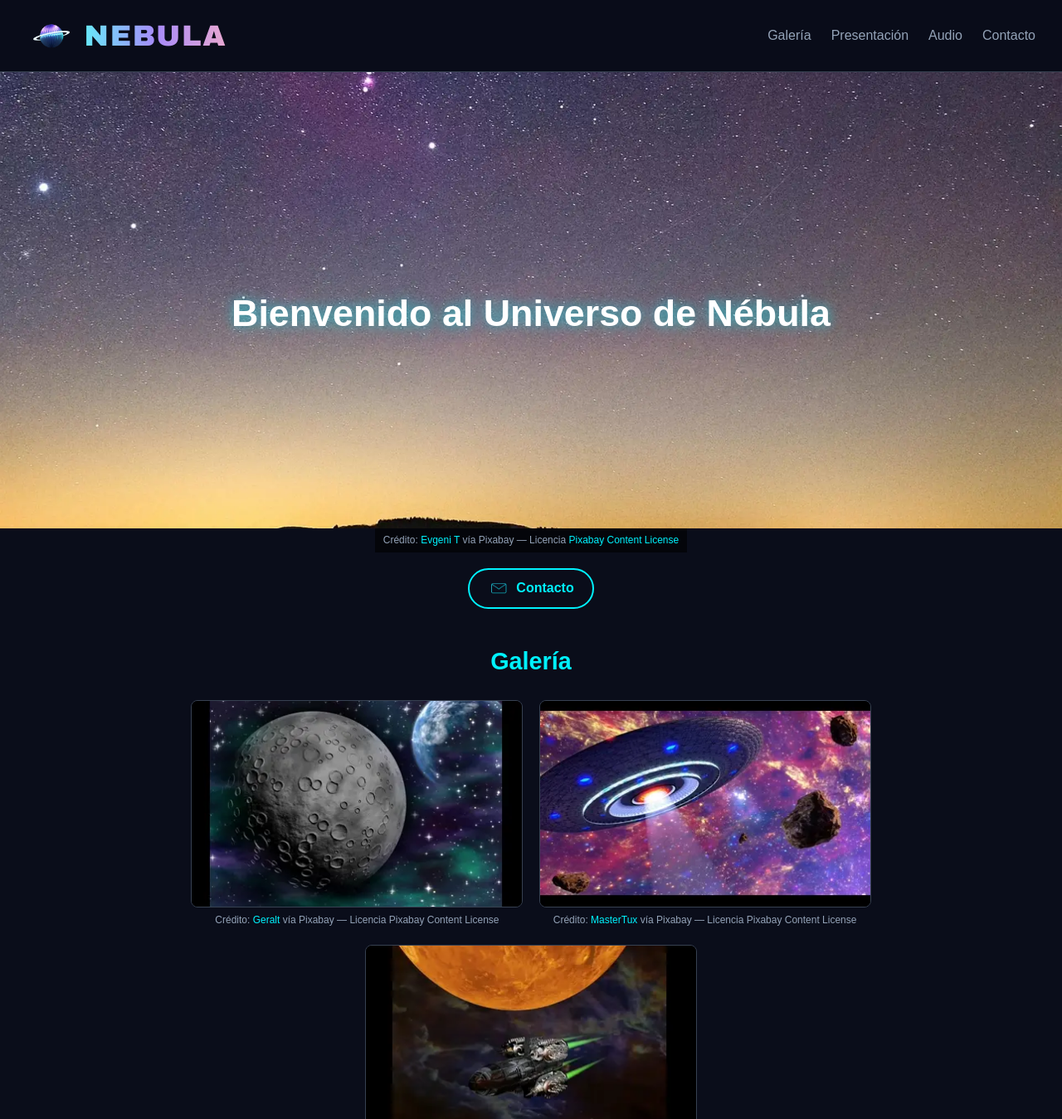
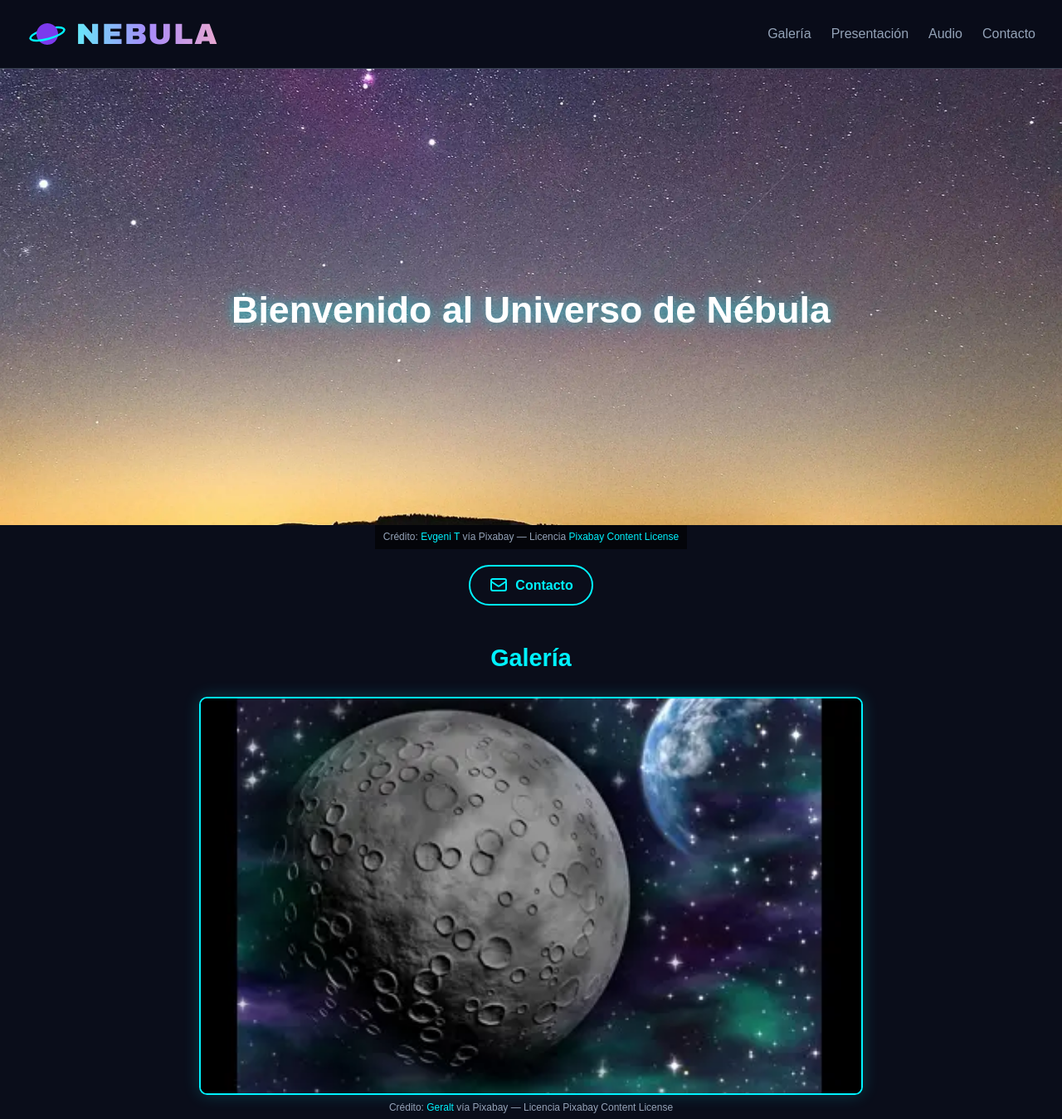
Before and after one commit to bbaakkuu-svg/NEBULA, a plain HTML site: page index.html in a window 1280 px wide. Shown: the top 1349 px of the page at 83% size. Drawn offline with Linux system fonts and the light colour scheme.

Commit message:
feat: replace static logo and cta icons with inline svg and add dark theme and gallery logic

```diff
--- a/css/dark.css
+++ b/css/dark.css
@@ -1,21 +1,29 @@
 /* ============================================================
-   TEMA OSCURO — LANDING PAGE "NÉBULA" (1º DAW)
+   TEMA OSCURO — LANDING PAGE "NÉBULA" (1º DAW - UT4)
    ============================================================ */
 
-/* 1. Variables de color globales */
+/* 1. Variables globales y del tema */
 :root {
     --color-fondo:     #0a0d1a;   /* Azul oscuro espacial */
     --color-principal: #00f2fe;   /* Cian de acento */
-    --color-texto:     #f1f5f9;   /* Blanco roto para lectura */
-    --color-muted:     #94a3b8;   /* Gris claro para subtítulos y créditos */
-    --color-borde:     #374151;   /* Borde tenue de tarjetas y cajas */
+    --color-texto:     #f1f5f9;   /* Blanco para lectura */
+    --color-muted:     #94a3b8;   /* Gris para textos secundarios */
+    --color-borde:     #374151;   /* Borde tenue de tarjetas */
+
+    /* Variables del Logo SVG (Páginas 7 y 15 del PDF) */
+    --logo-planeta:    #7c3aed;   /* Violeta para el planeta */
+    --logo-anillo:     #00f2fe;   /* Cian neón para el anillo */
 }
 
-/* 2. Reset básico y caja de modelo */
+/* 2. Reset básico */
 *, *::before, *::after {
     box-sizing: border-box;
     margin: 0;
     padding: 0;
+}
+
+html {
+    scroll-behavior: smooth;
 }
 
 body {
@@ -40,7 +48,7 @@ img, video {
     display: block;
 }
 
-/* 3. Cabecera y Navegación (Flexbox) */
+/* 3. Cabecera y Logotipo SVG Inline */
 .site-header {
     display: flex;
     justify-content: space-between;
@@ -56,14 +64,45 @@ img, video {
 .logo-container {
     display: flex;
     align-items: center;
-    gap: 0.6rem;
 }
 
-.logo {
-    width: 60px;
-    height: 60px;
-    object-fit: contain;
-    mix-blend-mode: lighten;   /* Funde el fondo oscuro del logo con la cabecera */
+.logo-link {
+    display: inline-flex;
+    align-items: center;
+    gap: 0.6rem;
+    text-decoration: none;
+    outline: none;
+}
+
+.logo-svg {
+    width: 50px;
+    height: 50px;
+    display: block;
+    transition: transform 0.3s ease, filter 0.3s ease;
+}
+
+/* Propiedades visuales SVG: fill y stroke (Páginas 14 y 15 del PDF) */
+.logo-planeta {
+    fill: var(--logo-planeta);
+    transition: fill 0.3s ease;
+}
+
+.logo-anillo {
+    stroke: var(--logo-anillo);
+    transition: stroke 0.3s ease;
+}
+
+/* Interacción :hover y :focus-visible en el logo */
+.logo-link:hover,
+.logo-link:focus-visible {
+    --logo-planeta: #ec4899;   /* Planeta rosa */
+    --logo-anillo:  #ffffff;   /* Anillo blanco brillante */
+}
+
+.logo-link:hover .logo-svg,
+.logo-link:focus-visible .logo-svg {
+    transform: scale(1.1);
+    filter: drop-shadow(0 0 8px var(--color-principal));
 }
 
 .logo-text {
@@ -85,7 +124,6 @@ nav ul {
 
 nav a {
     color: var(--color-muted);
-    font-size: 1rem;
     transition: color 0.2s;
 }
 
@@ -94,7 +132,7 @@ nav a:hover {
     text-decoration: none;
 }
 
-/* 4. Portada (Hero) */
+/* 4. Portada (Hero) y Botón CTA */
 .hero {
     position: relative;
     text-align: center;
@@ -125,32 +163,44 @@ nav a:hover {
     width: 90%;
 }
 
-/* Botón de Llamada a la Acción (CTA) */
 .cta-button {
     display: inline-flex;
     align-items: center;
     gap: 0.5rem;
-    background: none;
     border: 2px solid var(--color-principal);
     color: var(--color-principal);
     padding: 0.6rem 1.4rem;
     border-radius: 2rem;
-    cursor: pointer;
     font-size: 1rem;
     font-weight: bold;
     margin-top: 1.2rem;
-    transition: background 0.2s, color 0.2s;
+    text-decoration: none;
+    transition: background 0.2s, color 0.2s, box-shadow 0.2s;
 }
 
-.cta-button:hover {
+.cta-button:hover,
+.cta-button:focus-visible {
     background: var(--color-principal);
     color: var(--color-fondo);
+    text-decoration: none;
+    outline: none;
+    box-shadow: 0 0 15px rgba(0, 242, 254, 0.5);
 }
 
-.cta-button img {
-    width: 26px;
-    height: 26px;
-    object-fit: contain;
+.cta-icon {
+    width: 24px;
+    height: 24px;
+    transition: transform 0.3s ease;
+}
+
+.cta-icon-envelope {
+    stroke: currentColor;
+    transition: stroke 0.2s ease;
+}
+
+.cta-button:hover .cta-icon,
+.cta-button:focus-visible .cta-icon {
+    transform: translateY(-2px) scale(1.1);
 }
 
 /* 5. Secciones Generales */
@@ -165,7 +215,28 @@ main h2 {
     margin-bottom: 1.5rem;
 }
 
-/* 6. Galería de Trabajos (Flexbox) */
+/* 6. Galería Dinámica e Interactiva (Páginas 7, 11 y 12 del PDF) */
+.gallery .gallery-featured {
+    max-width: 800px;
+    margin: 0 auto 2rem;
+}
+
+.gallery .gallery-featured img {
+    width: 100%;
+    height: auto;
+    max-height: 480px;
+    object-fit: cover;
+    border: 2px solid var(--color-principal);
+    border-radius: 0.6rem;
+    box-shadow: 0 0 20px rgba(0, 242, 254, 0.2);
+    transition: opacity 0.25s ease;
+}
+
+/* Clase fade para transición suave de imagen */
+.gallery .gallery-featured img.fade {
+    opacity: 0;
+}
+
 .gallery .thumbnails {
     display: flex;
     gap: 1.2rem;
@@ -173,18 +244,32 @@ main h2 {
     flex-wrap: wrap;
 }
 
-.gallery img {
-    width: 400px;
-    height: 250px;
+.gallery .thumb-item {
+    cursor: pointer;
+    outline: none;
+}
+
+.gallery .thumb-item img {
+    width: 320px;
+    height: 200px;
     object-fit: cover;
     border: 1px solid var(--color-borde);
     border-radius: 0.5rem;
-    transition: transform 0.2s, border-color 0.2s;
+    transition: transform 0.3s ease, border-color 0.3s ease, box-shadow 0.3s ease;
 }
 
-.gallery img:hover {
-    transform: scale(1.03);
+/* Feedback visual: :hover, :focus, transform: scale() (Página 7 del PDF) */
+.gallery .thumb-item:hover img,
+.gallery .thumb-item:focus-visible img {
+    transform: scale(1.05);
     border-color: var(--color-principal);
+    box-shadow: 0 0 12px rgba(0, 242, 254, 0.4);
+}
+
+/* Miniatura activa */
+.gallery .thumb-item.active img {
+    border-color: var(--color-principal);
+    box-shadow: 0 0 10px rgba(0, 242, 254, 0.6);
 }
 
 .gallery figcaption {
--- a/index.html
+++ b/index.html
@@ -17,9 +17,23 @@
          ===================================================== -->
     <header class="site-header">
         <div class="logo-container">
-            <img src="assets/img/logo.webp" alt="Logotipo de Nébula: planeta con anillo neón" class="logo" width="64"
-                height="64" loading="lazy">
-            <span class="logo-text">NEBULA</span>
+            <a href="#" class="logo-link" aria-label="Inicio - Nébula">
+                <!-- Logotipo en SVG Inline  -->
+                <svg class="logo-svg" viewBox="0 0 100 100" width="52" height="52" role="img" aria-labelledby="logo-title">
+                    <title id="logo-title">Logotipo de Nébula: planeta con anillo</title>
+                    <g transform="rotate(-15 50 50)">
+                        <!-- Mitad trasera del anillo (queda detrás del planeta) -->
+                        <path class="logo-anillo" d="M 8 50 A 42 12 0 0 1 92 50" fill="none" stroke-width="5" stroke-linecap="round" />
+
+                        <!-- Cuerpo del planeta -->
+                        <circle class="logo-planeta" cx="50" cy="50" r="26" />
+
+                        <!-- Mitad delantera del anillo (cruza por delante del planeta) -->
+                        <path class="logo-anillo" d="M 92 50 A 42 12 0 0 1 8 50" fill="none" stroke-width="5" stroke-linecap="round" />
+                    </g>
+                </svg>
+                <span class="logo-text">NEBULA</span>
+            </a>
         </div>
 
         <nav aria-label="Menú principal">
@@ -47,12 +61,14 @@
             </figcaption>
         </figure>
         <h1>Bienvenido al Universo de Nébula</h1>
-        <button class="cta-button" type="button"
-            onclick="document.getElementById('contact').scrollIntoView({behavior:'smooth'})">
-            <img src="assets/img/cta-animation.webp" alt="Icono animado de contacto con efecto neón" width="28"
-                height="28" loading="lazy">
+        <a href="#contact" class="cta-button">
+            <!-- Icono en SVG Inline (CE 4.a, 4.e) -->
+            <svg class="cta-icon" viewBox="0 0 24 24" width="24" height="24" fill="none" aria-hidden="true">
+                <path class="cta-icon-envelope" d="M3 8l7.89 5.26a2 2 0 002.22 0L21 8M5 19h14a2 2 0 002-2V7a2 2 0 00-2-2H5a2 2 0 00-2 2v10a2 2 0 002 2z"
+                      stroke="currentColor" stroke-width="2" stroke-linecap="round" stroke-linejoin="round" />
+            </svg>
             <span>Contacto</span>
-        </button>
+        </a>
     </section>
 
     <!-- =====================================================
@@ -60,12 +76,25 @@
          ===================================================== -->
     <main>
 
-        <!-- GALERÍA -->
+        <!-- GALERÍA DINÁMICA E INTERACTIVA (RA4 - CE 4.e, 4.f) -->
         <section id="gallery" class="gallery" aria-labelledby="gallery-title">
             <h2 id="gallery-title">Galería</h2>
+
+            <!-- Visor Principal con Imagen a Mayor Tamaño -->
+            <figure class="gallery-featured">
+                <img id="main-image" src="assets/img/thumb1.webp"
+                    alt="Composición espacial: satélites en órbita con fondo nebuloso" width="800" height="450">
+                <figcaption id="main-caption">
+                    Crédito: <a href="https://pixabay.com/users/geralt-9301/" target="_blank"
+                        rel="noopener noreferrer">Geralt</a>
+                    vía Pixabay — Licencia Pixabay Content License
+                </figcaption>
+            </figure>
+
+            <!-- Tira de Miniaturas Interactivas -->
             <div class="thumbnails">
 
-                <figure>
+                <figure class="thumb-item active" tabindex="0" role="button" aria-label="Ver imagen 1">
                     <img src="assets/img/thumb1.webp" alt="Composición espacial: satélites en órbita con fondo nebuloso"
                         width="400" height="250" loading="lazy">
                     <figcaption>
@@ -75,7 +104,7 @@
                     </figcaption>
                 </figure>
 
-                <figure>
+                <figure class="thumb-item" tabindex="0" role="button" aria-label="Ver imagen 2">
                     <img src="assets/img/thumb2.webp" alt="OVNI futurista sobrevolando un paisaje nocturno" width="400"
                         height="250" loading="lazy">
                     <figcaption>
@@ -85,7 +114,7 @@
                     </figcaption>
                 </figure>
 
-                <figure>
+                <figure class="thumb-item" tabindex="0" role="button" aria-label="Ver imagen 3">
                     <img src="assets/img/thumb3.webp" alt="Nave espacial cruzando una nebulosa de colores vivos"
                         width="400" height="250" loading="lazy">
                     <figcaption>
@@ -141,6 +170,8 @@
         <p>&copy; 2026 Nébula. Todos los derechos reservados.</p>
     </footer>
 
+    <!-- JavaScript para interactividad (Separación de capas - Pág. 9 y 11 del PDF) -->
+    <script src="js/main.js"></script>
 </body>
 
 </html>
--- /dev/null
+++ b/js/main.js
@@ -0,0 +1,38 @@
+// ============================================================
+// VISOR DE GALERÍA DINÁMICO (DOM y Eventos - UT4)
+// ============================================================
+
+const mainImage = document.querySelector('#main-image');
+const mainCaption = document.querySelector('#main-caption');
+const thumbnails = document.querySelectorAll('.thumb-item');
+
+thumbnails.forEach(thumb => {
+    const cambiarImagen = () => {
+        const img = thumb.querySelector('img');
+        const caption = thumb.querySelector('figcaption');
+
+        // Transición suave: desvanecer imagen (fade-out)
+        mainImage.classList.add('fade');
+
+        setTimeout(() => {
+            mainImage.src = img.src;
+            mainImage.alt = img.alt;
+            if (caption) mainCaption.innerHTML = caption.innerHTML;
+
+            thumbnails.forEach(t => t.classList.remove('active'));
+            thumb.classList.add('active');
+
+            // Mostrar nueva imagen (fade-in)
+            mainImage.classList.remove('fade');
+        }, 200);
+    };
+
+    // Evento clic y accesibilidad por teclado (Enter / Espacio)
+    thumb.addEventListener('click', cambiarImagen);
+    thumb.addEventListener('keydown', e => {
+        if (e.key === 'Enter' || e.key === ' ') {
+            e.preventDefault();
+            cambiarImagen();
+        }
+    });
+});
```
Also changed, not shown: 1 other file.
